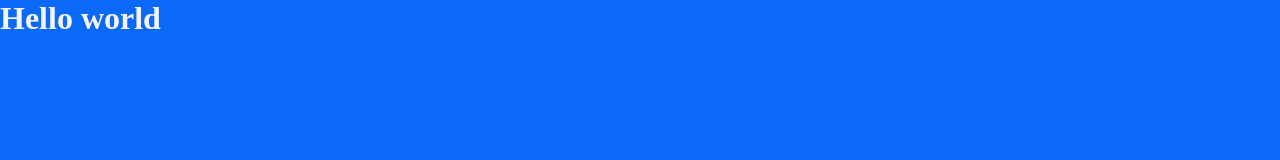
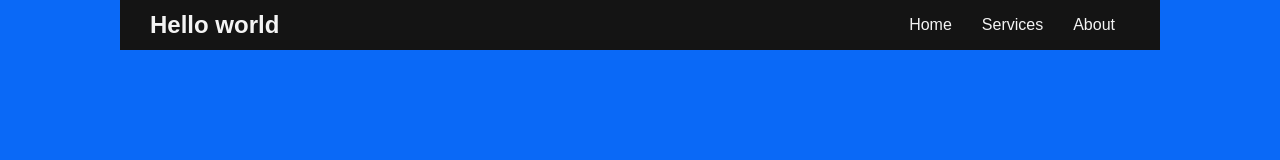
Before and after one commit to azeem0306/ANA, a plain HTML site: page index.html in a window 1280 px wide. Drawn offline with Linux system fonts and the light colour scheme.

Commit message:
some styles

```diff
--- a/index.html
+++ b/index.html
@@ -8,8 +8,18 @@
     <title>ANA Solutions</title>
 </head>
 <body>
-    <div class="container">
-        <h1>Hello world</h1>
-    </div>
+    <header class="head">
+        <div class="container">
+            <nav class="nav">
+                <h1>Hello world</h1>
+                <ul>
+                    <li><a href="#home">Home</a></li>
+                    <li><a href="#services">Services</a></li>
+                    <li><a href="#about">About</a></li>
+                </ul>
+            </nav>
+
+        </div>
+    </header>
 </body>
 </html>
--- a/sass/_config.scss
+++ b/sass/_config.scss
@@ -1,3 +1,4 @@
 $font-stack: Arial, Helvetica, sans-serif;
 $primary-color: #0a69f7;
 $light-color: #f4f4f4;
+$nav-color: #141414;
--- a/sass/style.scss
+++ b/sass/style.scss
@@ -7,6 +7,41 @@
 }
 
 body {
+    background-color: $light-color;
+    font-family: $font-stack;
+    line-height: 1.6;
+}
+
+.head {
+    height: 900px;
     background-color: $primary-color;
-    color: $light-color;
+    .nav {
+        background-color: $nav-color;
+        color: $light-color;
+        height: 50px;
+        display: flex;
+        align-items: center;
+        padding: 0 30px;
+        justify-content: space-between;
+
+        ul {
+            list-style: none;
+            display: flex;
+        }
+
+        li {
+            padding: 15px;
+        }
+
+        a {
+            color: $light-color;
+            text-decoration: none;
+        }
+
+        a:hover {
+            color: $primary-color;
+        }
 }
+}
+
+@import 'util';
```
Also changed, not shown: css/style.css, 1 other file.
